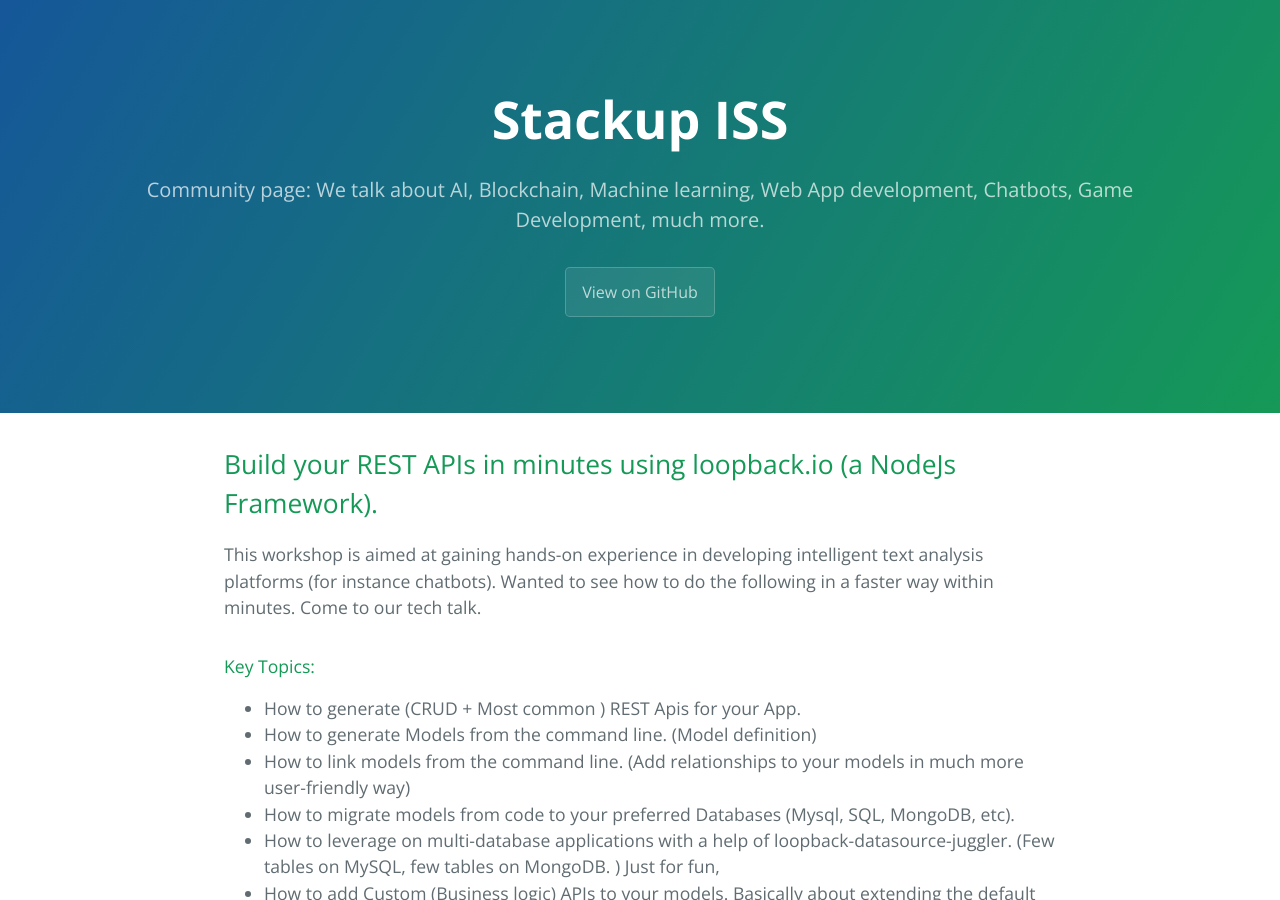
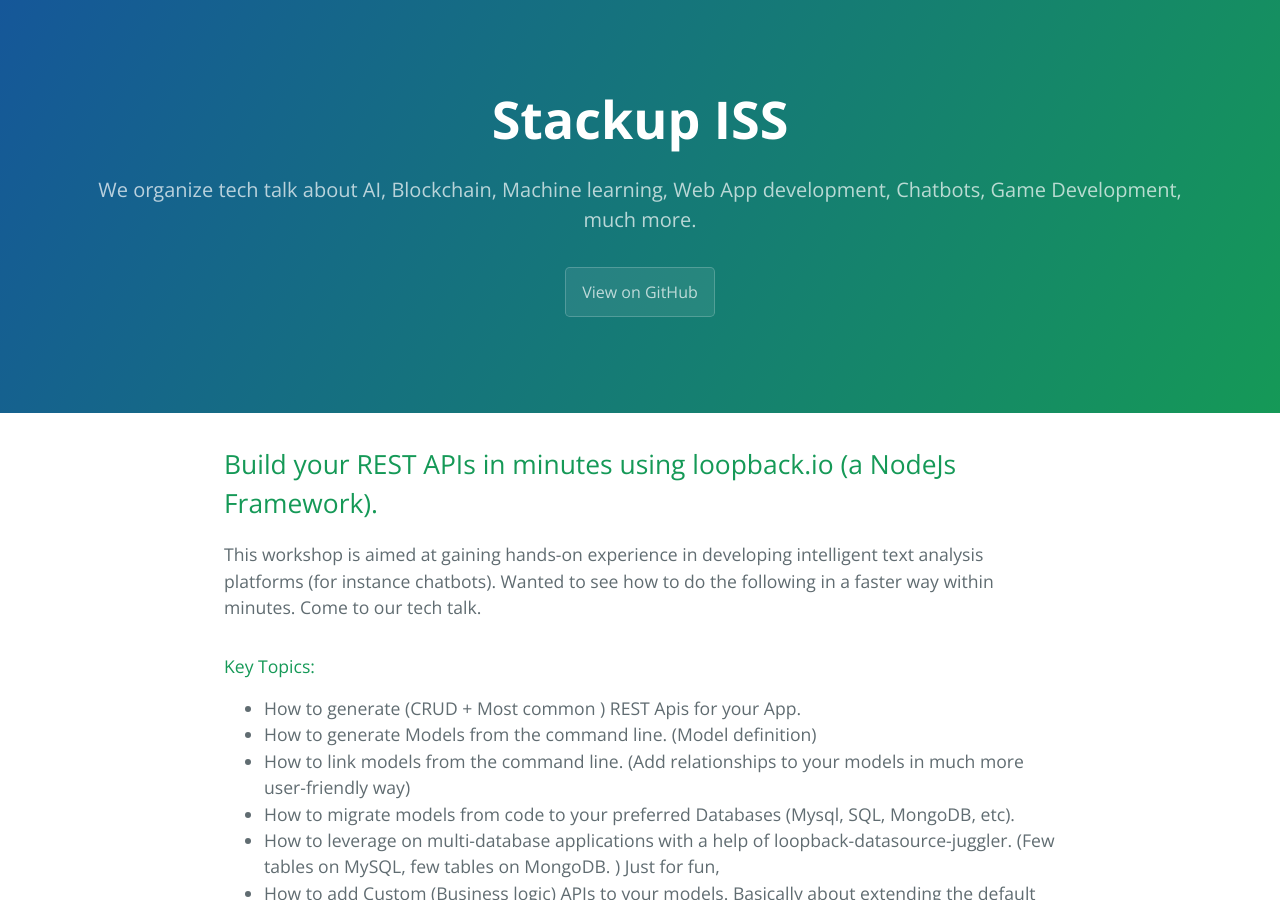
Before and after one commit to stackupiss/pages, a Jekyll site: the page built from talk01.md, in a window 1280 px wide and 900 px high. Built offline with Jekyll 4.4.1, drawn with Linux system fonts in a browser that asks for light colours; our own code applies the rules of GitHub Pages for plain Markdown files.

Commit message:
talk-01 finalized

```diff
--- a/_config.yml
+++ b/_config.yml
@@ -1,5 +1,5 @@
 title: Stackup ISS
 description: >
-  Community page: We talk about AI, Blockchain, Machine learning, Web App development, Chatbots, Game Development, much more.
+  We organize tech talk about AI, Blockchain, Machine learning, Web App development, Chatbots, Game Development, much more.
 show_downloads: false
 theme: jekyll-theme-cayman
```
Also changed, not shown: talk01.md (+1 -0 lines).
